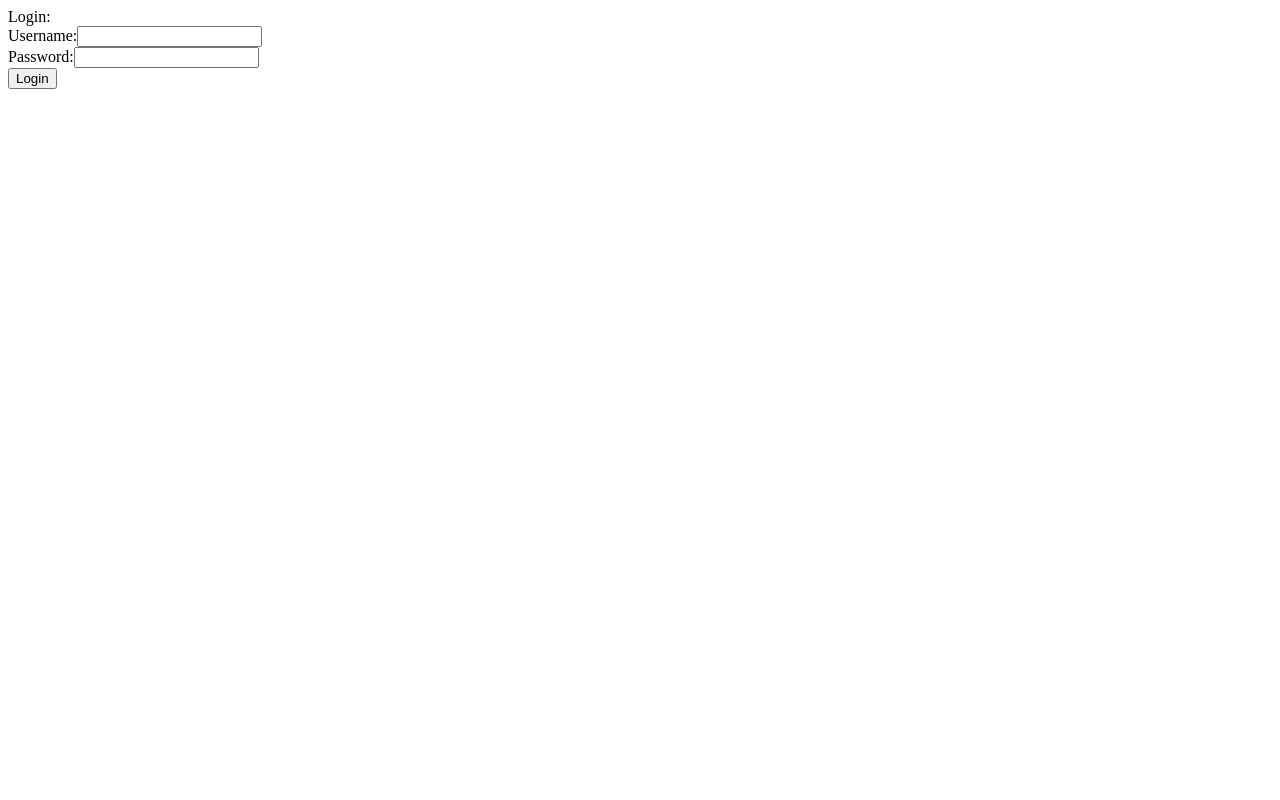
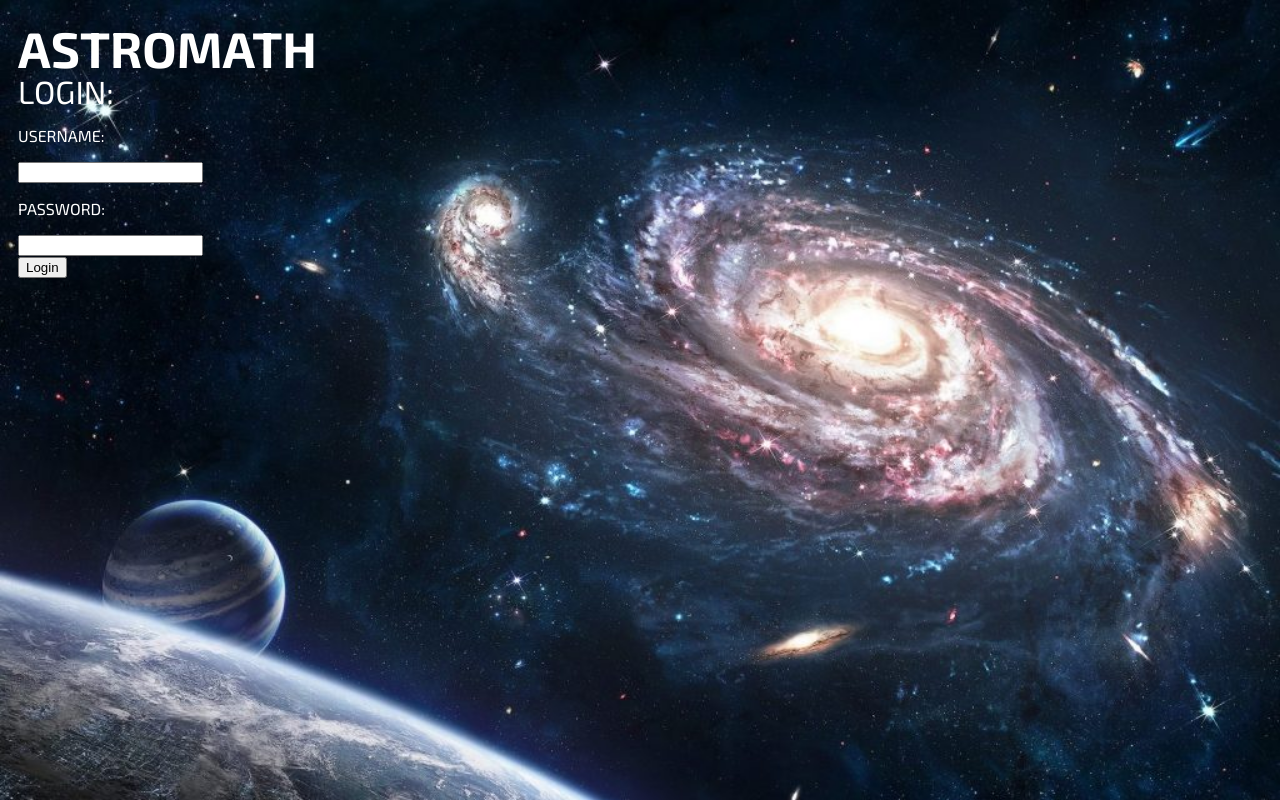
Before and after one commit to Simon-Sandrew/astromath, a website: page login.html in a window 1280 px wide. Drawn offline with Linux system fonts and the light colour scheme.

Commit message:
update login and game

```diff
--- a/login.html
+++ b/login.html
@@ -4,13 +4,34 @@
     <meta charset="UTF-8">
     <meta http-equiv="X-UA-Compatible" content="IE=edge">
     <meta name="viewport" content="width=device-width, initial-scale=1.0">
-    <title>Astromath | Home</title>
+    <link rel="stylesheet" href="./style.css">
+    <style>
+        @font-face {
+      font-family: exoFont;
+      src: url(./font/Exo2-VariableFont_wght.ttf);
+      }
+
+      body {
+        background-image: url('login_bg2.jpeg');
+        background-size: cover;
+      }
+      .content {
+        max-width: 100px;
+        padding: 10px;
+        font-family: exoFont;
+      }
+      </style>
 </head>
 <body>
-    <h>Login: </h1><br>
-    Username:<input type="text" id="Username"/><br>
-    Password:<input type="text" id="Password"/><br>
+
+  <div class="content">
+    <h1>ASTROMATH</h1><br><br>
+    <h><p style="color:white"> <font size="+3">LOGIN:</font></p> </h1>
+    <p style="color:white">USERNAME:</p><input type="text" id="Username"/><br>
+    <p style="color:white">PASSWORD:</p><input type="text" id="Password"/><br>
     <button id="login" onclick="getInput()">Login</button><br>
   </script>
+  </div>
+
 </body>
 </html>
--- a/timer.js
+++ b/timer.js
@@ -1,4 +1,4 @@
-let totalSeconds = 10;
+let totalSeconds = 120;
 var init = 120.0;
 var points=0;
 const timerElem = document.getElementById("timer");
```
Also changed, not shown: game.html (+2 -2 lines), login_bg2.jpeg (added).
